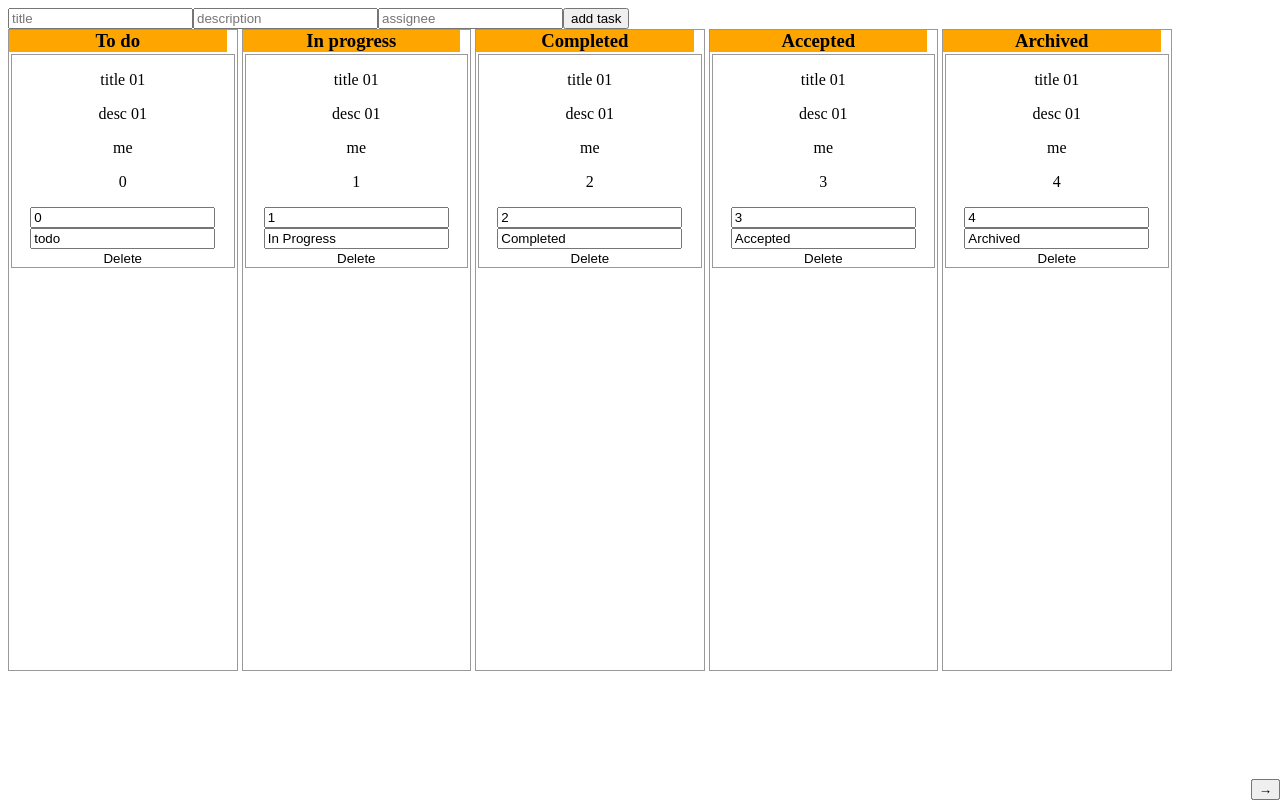
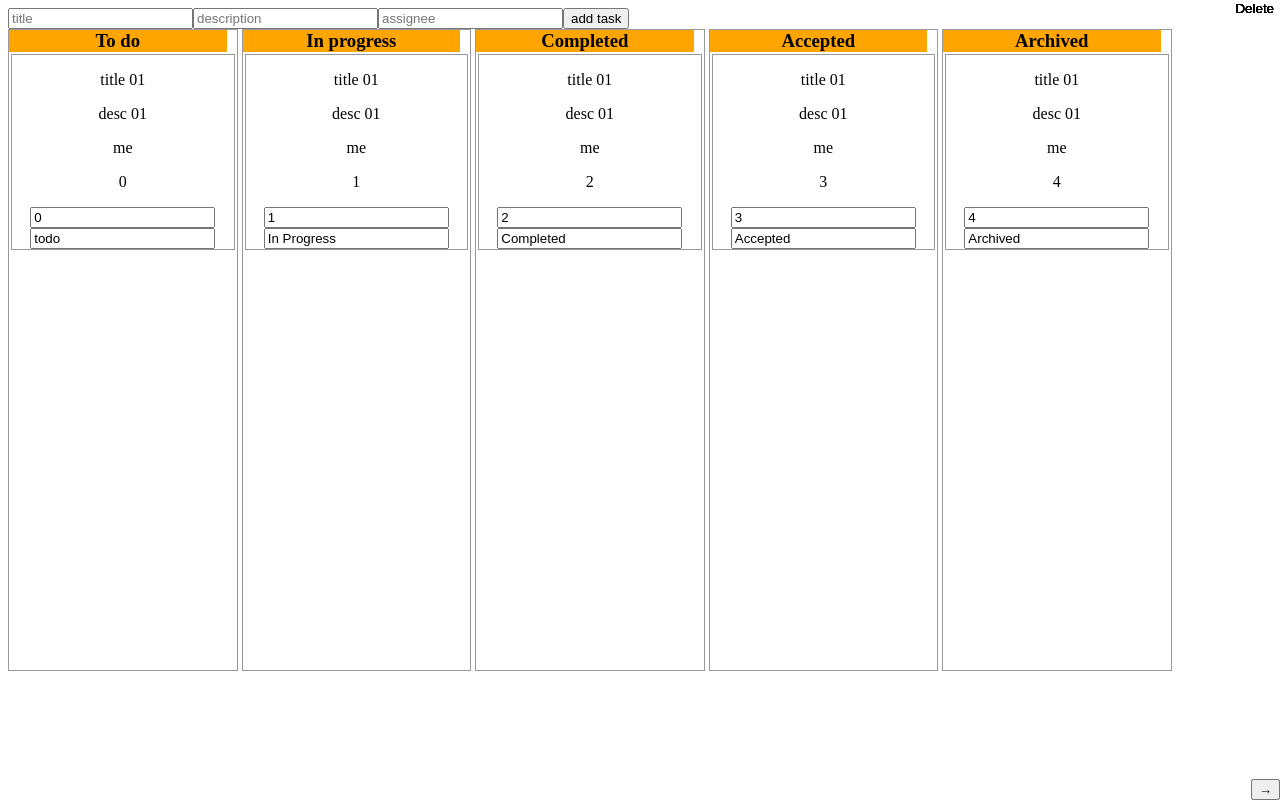
Before and after one commit to jirmtx/practiceKanban, a plain HTML site: page kanban.html in a window 1280 px wide. Drawn offline with Linux system fonts and the light colour scheme; a web font is replaced by a local one.

Commit message:
Update styles.css

```diff
--- a/styles.css
+++ b/styles.css
@@ -29,7 +29,7 @@ h3{
 }
 
 .deleteTaskButton {
-  position: abosolute;
+  position: absolute;
   top: 0;
   right: 0;
   background-color: transparent;
```
